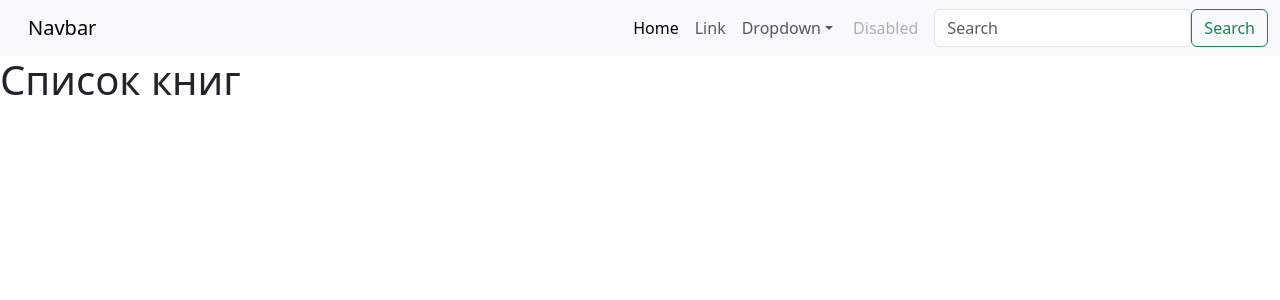
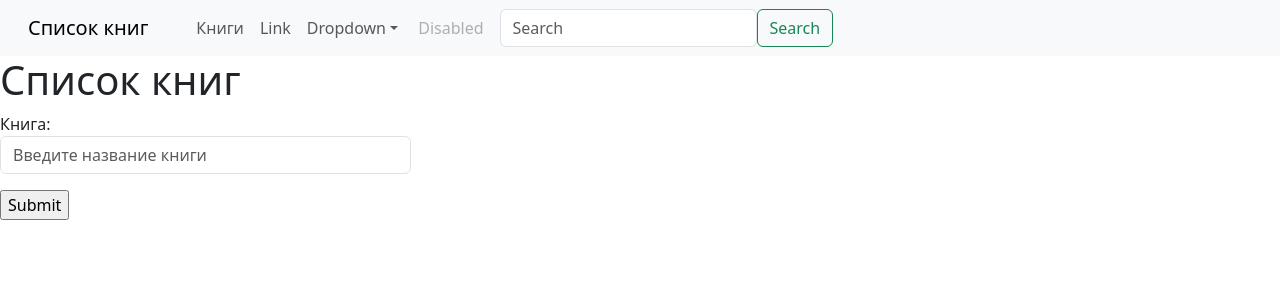
Before and after one commit to AleksandraIliush/HomeLib, a Django app: page /books/ in a window 1280 px wide. Shown: the top 300 px of the page. Run offline with Django 5.2, Linux system fonts and the light colour scheme; data that the repository does not hold is empty.

Commit message:
Connection forms and models

```diff
--- a/HomeLib/urls.py
+++ b/HomeLib/urls.py
@@ -21,5 +21,5 @@ from HomeLib.views import home
 urlpatterns = [
     path('admin/', admin.site.urls),
     path('books/', include(('books.urls', 'books'))),
-    path('home/', home),
+    path('', home, name='home'),
 ]
--- /dev/null
+++ b/books/forms.py
@@ -0,0 +1,17 @@
+from django import forms
+
+from books.models import Book
+
+
+class HtmlForm(forms.Form):
+    title = forms.CharField(label='Книга')
+
+class BookForm(forms.ModelForm):
+    title = forms.CharField(label='Книга', widget=forms.TextInput(attrs={
+        'class': 'form-control',
+        'placeholder': 'Введите название книги'
+    }))
+
+    class Meta:
+        model = Book
+        fields = ('title' , )
--- a/books/models.py
+++ b/books/models.py
@@ -1,6 +1,6 @@
 from django.db import models
 class Book(models.Model):
-    title = models.CharField(max_length=100, unique=True)
+    title = models.CharField(max_length=100, unique=True, verbose_name='Книга')
     def __str__(self):
         return self.title
     class Meta:
--- a/books/templates/books/detail.html
+++ b/books/templates/books/detail.html
@@ -3,7 +3,7 @@
 <h1>Книга</h1>
 <div class="row">
     <div class="col-md">
-        <p>Название книги: {{objects.title}}</p>
+        <p>Название книги: {{object.title}}</p>
     </div>
 </div>
 <div class="row">
--- a/books/templates/books/home.html
+++ b/books/templates/books/home.html
@@ -5,8 +5,19 @@
 <div class="row">
     <div class="col-md">
         {% for object in objects_list %}
-        <p>{{object.title}}</p>
+        <p>
+        <a href="{% url 'books:detail' pk=object.pk%}">{{object.title}}</a>
+        </p>
         {% endfor %}
     </div>
 </div>
+<div class="row">
+    <div class="col-md-4"><form action="" method="post"> {% csrf_token %}
+  {{form.as_p}}
+  <input type="submit" value="Submit">
+</form>
+    </div>
+</div>
+
+
 {% endblock %}
--- a/books/urls.py
+++ b/books/urls.py
@@ -3,5 +3,5 @@ from books.views import *
 
 urlpatterns = [
     path('', home, name='home'),
-    path('<int:pk>', home, name='home')
+    path('detail/<int:pk>/', BookDetailView.as_view(), name='detail')
 ]
--- a/books/views.py
+++ b/books/views.py
@@ -1,15 +1,27 @@
 from django.shortcuts import render, get_object_or_404
+from django.views.generic import DetailView
 
+from books.forms import HtmlForm, BookForm
 from books.models import Book
 
 __all__ = (
-    'home',
+    'home', 'BookDetailView',
 )
 def home(request, pk=None):
-    if pk:
-        book = get_object_or_404(Book, id=pk)
-        context = {'objects': book}
-        return render(request, 'books/detail.html', context)
+    if request.method == 'POST':
+        form = BookForm(request.POST)
+        if form.is_valid():
+            print(form.cleaned_data)
+            form.save()
+    # if pk:
+    #     book = get_object_or_404(Book, id=pk)
+    #     context = {'objects': book}
+    #     return render(request, 'books/detail.html', context)
+    form = BookForm()
     qs = Book.objects.all()
-    context = {'objects_list': qs}
+    context = {'objects_list': qs, 'form': form}
     return render(request, 'books/home.html', context)
+
+class BookDetailView(DetailView):
+    queryset = Book.objects.all()
+    template_name = 'books/detail.html'
--- a/templates/base.html
+++ b/templates/base.html
@@ -1,3 +1,4 @@
+{% url 'books:home' as books_home_url %}
 <!doctype html>
 <html lang="ar" dir="ltr">
 <head>
@@ -15,15 +16,15 @@
 
 <nav class="navbar navbar-expand-lg bg-body-tertiary">
     <div class="container-fluid">
-        <a class="navbar-brand" href="#">Navbar</a>
+        <a class="navbar-brand" href="{% url 'home' %}">Список книг</a>
         <button class="navbar-toggler" type="button" data-bs-toggle="collapse" data-bs-target="#navbarSupportedContent"
                 aria-controls="navbarSupportedContent" aria-expanded="false" aria-label="Toggle navigation">
             <span class="navbar-toggler-icon"></span>
         </button>
         <div class="collapse navbar-collapse" id="navbarSupportedContent">
-            <ul class="navbar-nav me-auto mb-2 mb-lg-0">
-                <li class="nav-item">
-                    <a class="nav-link active" aria-current="page" href="#">Home</a>
+            <ul class="navbar-nav ">
+                <li class="nav-item {% if request.path == books_home_url %}active{% endif %}">
+                    <a class="nav-link "  href="{% url 'books:home' %}">Книги</a>
                 </li>
                 <li class="nav-item">
                     <a class="nav-link" href="#">Link</a>
```
